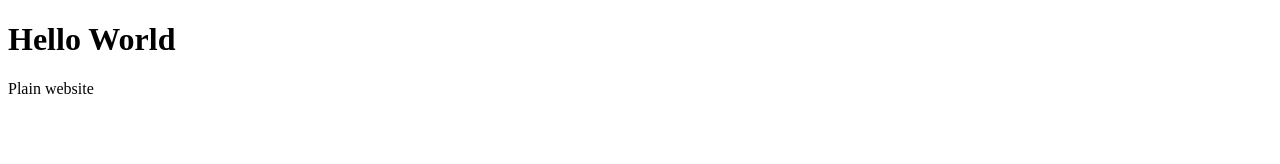
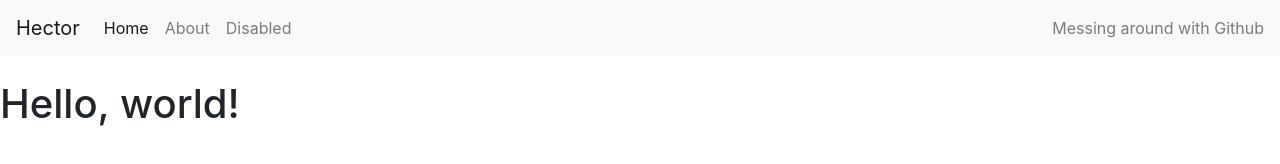
Before and after one commit to hector-jr/GitPage, a plain HTML site: page index.html in a window 1280 px wide. Drawn offline with nearby package versions, Linux system fonts and the light colour scheme.

Commit message:
Update index.html

```diff
--- a/index.html
+++ b/index.html
@@ -1,13 +1,52 @@
 <!doctype html>
 <html lang="en">
   <head>
+    <!-- Required meta tags -->
     <meta charset="utf-8">
     <meta name="viewport" content="width=device-width, initial-scale=1, shrink-to-fit=no">
-    <title>Git Test</title>
+
+    <!-- Bootstrap CSS -->
+    <link rel="stylesheet" href="https://stackpath.bootstrapcdn.com/bootstrap/4.3.1/css/bootstrap.min.css" integrity="sha384-ggOyR0iXCbMQv3Xipma34MD+dH/1fQ784/j6cY/iJTQUOhcWr7x9JvoRxT2MZw1T" crossorigin="anonymous">
+
+    <title>Hello, world!</title>
+
+
   </head>
   <body>
-    <h1> Hello World</h1>
-    <p>Plain website<p>
 
+    <nav class="navbar navbar-expand-lg navbar-light bg-light">
+      <a class="navbar-brand" href="#">Hector</a>
+      <button class="navbar-toggler" type="button" data-toggle="collapse" data-target="#navbarText" aria-controls="navbarText" aria-expanded="false" aria-label="Toggle navigation">
+        <span class="navbar-toggler-icon"></span>
+      </button>
+      <div class="collapse navbar-collapse" id="navbarText">
+        <ul class="navbar-nav mr-auto">
+          <li class="nav-item active">
+            <a class="nav-link" href="#">Home <span class="sr-only">(current)</span></a>
+          </li>
+          <li class="nav-item">
+            <a class="nav-link" href="#">About</a>
+          </li>
+          <li class="nav-item">
+            <a class="nav-link" href="#">Disabled</a>
+          </li>
+        </ul>
+        <span class="navbar-text">
+          Messing around with Github
+        </span>
+      </div>
+    </nav>
+
+    <br>
+    <h1>Hello, world!</h1>
+
+
+
+
+    <!-- Optional JavaScript -->
+    <!-- jQuery first, then Popper.js, then Bootstrap JS -->
+    <script src="https://code.jquery.com/jquery-3.3.1.slim.min.js" integrity="sha384-q8i/X+965DzO0rT7abK41JStQIAqVgRVzpbzo5smXKp4YfRvH+8abtTE1Pi6jizo" crossorigin="anonymous"></script>
+    <script src="https://cdnjs.cloudflare.com/ajax/libs/popper.js/1.14.7/umd/popper.min.js" integrity="sha384-UO2eT0CpHqdSJQ6hJty5KVphtPhzWj9WO1clHTMGa3JDZwrnQq4sF86dIHNDz0W1" crossorigin="anonymous"></script>
+    <script src="https://stackpath.bootstrapcdn.com/bootstrap/4.3.1/js/bootstrap.min.js" integrity="sha384-JjSmVgyd0p3pXB1rRibZUAYoIIy6OrQ6VrjIEaFf/nJGzIxFDsf4x0xIM+B07jRM" crossorigin="anonymous"></script>
   </body>
 </html>
```
